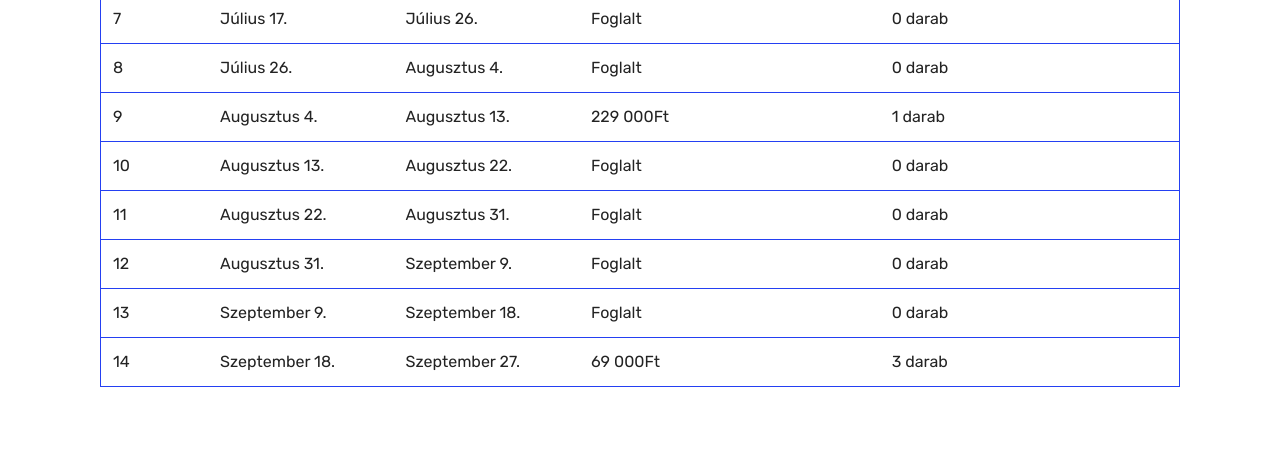
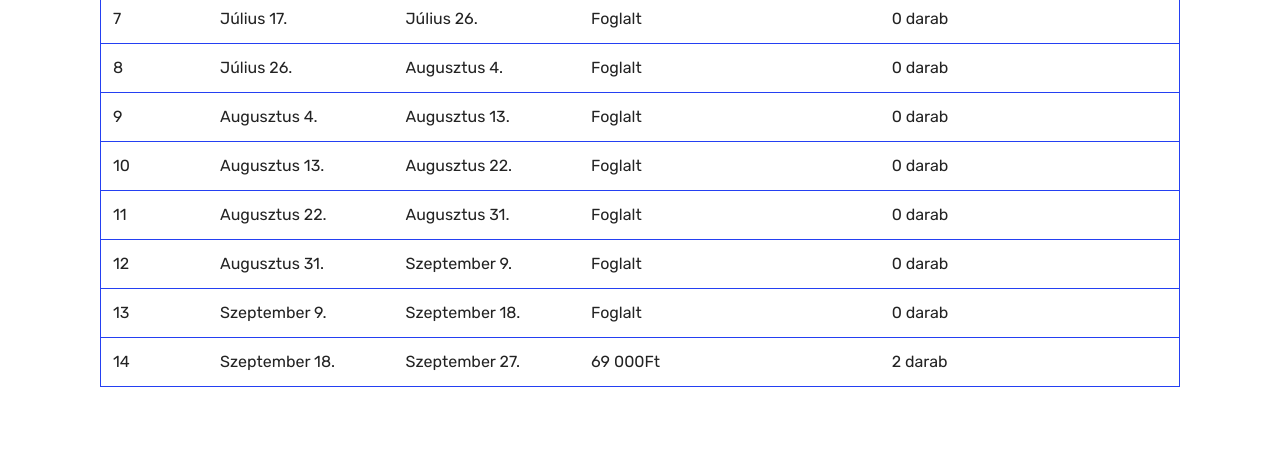
Before and after one commit to marklaszlo9/korinos_new, a Jekyll site: the page built from arak.html, in a window 1280 px wide and 900 px high, scrolled down 368 px. Shown: the part 153-610 px from the top of the window. Built offline with Jekyll 4.4.1, drawn with Linux system fonts in a browser that asks for light colours.

Commit message:
Update arak.html

```diff
--- a/arak.html
+++ b/arak.html
@@ -66,12 +66,12 @@
               <td class="body-item mbr-fonts-style display-7">6</td><td class="body-item mbr-fonts-style display-7">Július 8.</td><td class="body-item mbr-fonts-style display-7">Július 17.</td><td class="body-item mbr-fonts-style display-7">229 000Ft</td><td class="body-item mbr-fonts-style display-7">1 darab</td></tr><tr>
               <td class="body-item mbr-fonts-style display-7">7</td><td class="body-item mbr-fonts-style display-7">Július 17.</td><td class="body-item mbr-fonts-style display-7">Július 26.</td><td class="body-item mbr-fonts-style display-7">Foglalt</td><td class="body-item mbr-fonts-style display-7">0 darab</td></tr><tr>
               <td class="body-item mbr-fonts-style display-7">8</td><td class="body-item mbr-fonts-style display-7">Július 26.</td><td class="body-item mbr-fonts-style display-7">Augusztus 4.</td><td class="body-item mbr-fonts-style display-7">Foglalt</td><td class="body-item mbr-fonts-style display-7">0 darab</td></tr><tr>
-              <td class="body-item mbr-fonts-style display-7">9</td><td class="body-item mbr-fonts-style display-7">Augusztus 4.</td><td class="body-item mbr-fonts-style display-7">Augusztus 13.</td><td class="body-item mbr-fonts-style display-7">229 000Ft</td><td class="body-item mbr-fonts-style display-7">1 darab</td></tr><tr>
+              <td class="body-item mbr-fonts-style display-7">9</td><td class="body-item mbr-fonts-style display-7">Augusztus 4.</td><td class="body-item mbr-fonts-style display-7">Augusztus 13.</td><td class="body-item mbr-fonts-style display-7">Foglalt</td><td class="body-item mbr-fonts-style display-7">0 darab</td></tr><tr>
               <td class="body-item mbr-fonts-style display-7">10</td><td class="body-item mbr-fonts-style display-7">Augusztus 13.</td><td class="body-item mbr-fonts-style display-7">Augusztus 22.</td><td class="body-item mbr-fonts-style display-7">Foglalt</td><td class="body-item mbr-fonts-style display-7">0 darab</td></tr><tr>
               <td class="body-item mbr-fonts-style display-7">11</td><td class="body-item mbr-fonts-style display-7">Augusztus 22.</td><td class="body-item mbr-fonts-style display-7">Augusztus 31.</td><td class="body-item mbr-fonts-style display-7">Foglalt</td><td class="body-item mbr-fonts-style display-7">0 darab</td></tr><tr>
               <td class="body-item mbr-fonts-style display-7">12</td><td class="body-item mbr-fonts-style display-7">Augusztus 31.</td><td class="body-item mbr-fonts-style display-7">Szeptember 9.</td><td class="body-item mbr-fonts-style display-7">Foglalt</td><td class="body-item mbr-fonts-style display-7">0 darab</td></tr><tr>
               <td class="body-item mbr-fonts-style display-7">13</td><td class="body-item mbr-fonts-style display-7">Szeptember 9.</td><td class="body-item mbr-fonts-style display-7">Szeptember 18.</td><td class="body-item mbr-fonts-style display-7">Foglalt</td><td class="body-item mbr-fonts-style display-7">0 darab</td></tr><tr>
-              <td class="body-item mbr-fonts-style display-7">14</td><td class="body-item mbr-fonts-style display-7">Szeptember 18.</td><td class="body-item mbr-fonts-style display-7">Szeptember 27.</td><td class="body-item mbr-fonts-style display-7">69 000Ft</td><td class="body-item mbr-fonts-style display-7">3 darab</td></tr><tr>
+              <td class="body-item mbr-fonts-style display-7">14</td><td class="body-item mbr-fonts-style display-7">Szeptember 18.</td><td class="body-item mbr-fonts-style display-7">Szeptember 27.</td><td class="body-item mbr-fonts-style display-7">69 000Ft</td><td class="body-item mbr-fonts-style display-7">2 darab</td></tr><tr>
 
 
 
```
